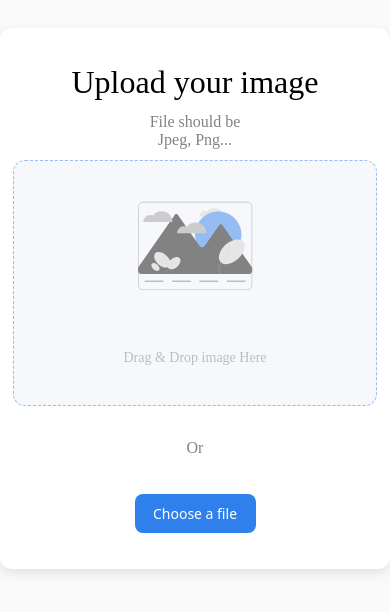
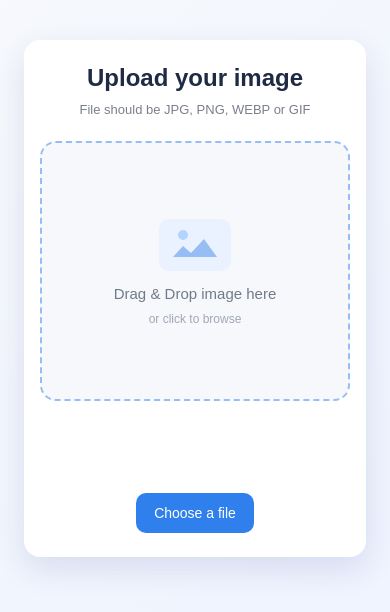
Before and after one commit to GiovanniCaiazzo01/image-uploader, a plain HTML site: page index.html in a window 390 px wide. Shown: the part 124-736 px from the top of the page. Drawn offline with Linux system fonts and the light colour scheme.

Commit message:
just a refresh

```diff
--- a/index.html
+++ b/index.html
@@ -5,30 +5,73 @@
     <meta http-equiv="X-UA-Compatible" content="IE=edge" />
     <meta name="viewport" content="width=device-width, initial-scale=1.0" />
     <title>Image Uploader</title>
-
-    <!-- Style -->
     <link rel="stylesheet" href="style.css" />
   </head>
   <body>
-    <div class="card-container">
-      <div class="card-header">
-        <div class="card-title">Upload your image</div>
-        <div class="card-tip">File should be Jpeg, Png...</div>
-      </div>
+    <main class="page">
+      <section class="card-container">
+        <header class="card-header">
+          <h1 class="card-title">Upload your image</h1>
+          <p class="card-tip">File should be JPG, PNG, WEBP or GIF</p>
+        </header>
 
-      <div class="card-upload-section">
-        <div class="card-placeholder-img">
-          <img id="image-item" src="./image.svg" />
+        <div
+          class="card-upload-section"
+          id="dropArea"
+          tabindex="0"
+          role="button"
+          aria-label="Upload image by clicking or dragging and dropping"
+        >
+          <input
+            type="file"
+            id="fileInput"
+            class="file-input"
+            accept="image/png, image/jpeg, image/webp, image/gif"
+          />
+
+          <div class="upload-content" id="uploadContent">
+            <div class="card-placeholder-img" aria-hidden="true">
+              <svg
+                width="80"
+                height="60"
+                viewBox="0 0 80 60"
+                fill="none"
+                xmlns="http://www.w3.org/2000/svg"
+              >
+                <rect x="4" y="4" width="72" height="52" rx="10" fill="#EAF2FF" />
+                <path
+                  d="M18 42L28 31L36 38L49 24L62 42H18Z"
+                  fill="#97BEF4"
+                />
+                <circle cx="28" cy="20" r="5" fill="#B3D4FF" />
+              </svg>
+            </div>
+
+            <p class="card-placeholder-tip">
+              Drag & Drop image here
+            </p>
+            <p class="card-sub-tip">or click to browse</p>
+          </div>
+
+          <div class="preview hidden" id="previewBox">
+            <img id="previewImage" class="preview-image" alt="Uploaded preview" />
+          </div>
         </div>
-        <div class="card-placeholder-tip">Drag & Drop image Here</div>
-      </div>
 
-      <div class="card-footer">
-        <div class="card-tip">Or</div>
-        <div class="footer-button">Choose a file</div>
-      </div>
-    </div>
+        <div class="file-details" id="fileDetails">
+          <p class="file-name hidden" id="fileName"></p>
+          <p class="message" id="message" aria-live="polite"></p>
+        </div>
 
-    <script src="./script.js"></script>
+        <footer class="card-footer">
+          <label for="fileInput" class="footer-button">Choose a file</label>
+          <button type="button" class="remove-button hidden" id="removeButton">
+            Remove image
+          </button>
+        </footer>
+      </section>
+    </main>
+
+    <script src="script.js"></script>
   </body>
 </html>
--- a/script.js
+++ b/script.js
@@ -1,21 +1,110 @@
-const image_drop_area = document.querySelector(".card-upload-section");
-const img_item = document.querySelector("#image-item");
-const card_placeholder_tip = document.querySelector(".card-placeholder-tip");
+const dropArea = document.getElementById("dropArea");
+const fileInput = document.getElementById("fileInput");
+const previewBox = document.getElementById("previewBox");
+const previewImage = document.getElementById("previewImage");
+const uploadContent = document.getElementById("uploadContent");
+const fileNameText = document.getElementById("fileName");
+const message = document.getElementById("message");
+const removeButton = document.getElementById("removeButton");
 
-image_drop_area.addEventListener("dragover", (event) => {
-  event.preventDefault();
+const allowedTypes = ["image/jpeg", "image/png", "image/webp", "image/gif"];
+const maxFileSize = 5 * 1024 * 1024; // 5MB
+
+function showMessage(text, type = "") {
+  message.textContent = text;
+  message.className = `message ${type}`.trim();
+}
+
+function resetUploader() {
+  fileInput.value = "";
+  previewImage.src = "";
+  previewBox.classList.add("hidden");
+  uploadContent.classList.remove("hidden");
+  fileNameText.classList.add("hidden");
+  fileNameText.textContent = "";
+  removeButton.classList.add("hidden");
+  showMessage("");
+}
+
+function displayImage(file) {
+  const reader = new FileReader();
+
+  reader.onload = () => {
+    previewImage.src = reader.result;
+    uploadContent.classList.add("hidden");
+    previewBox.classList.remove("hidden");
+    fileNameText.textContent = file.name;
+    fileNameText.classList.remove("hidden");
+    removeButton.classList.remove("hidden");
+    showMessage("Image uploaded successfully.", "success");
+  };
+
+  reader.readAsDataURL(file);
+}
+
+function validateFile(file) {
+  if (!file) {
+    showMessage("No file selected.", "error");
+    return false;
+  }
+
+  if (!allowedTypes.includes(file.type)) {
+    showMessage("Invalid file type. Please upload JPG, PNG, WEBP, or GIF.", "error");
+    return false;
+  }
+
+  if (file.size > maxFileSize) {
+    showMessage("File is too large. Maximum size is 5MB.", "error");
+    return false;
+  }
+
+  return true;
+}
+
+function handleFile(file) {
+  if (!validateFile(file)) return;
+  displayImage(file);
+}
+
+dropArea.addEventListener("click", () => {
+  fileInput.click();
 });
 
-image_drop_area.addEventListener("drop", (event) => {
+dropArea.addEventListener("keydown", (event) => {
+  if (event.key === "Enter" || event.key === " ") {
+    event.preventDefault();
+    fileInput.click();
+  }
+});
+
+fileInput.addEventListener("change", (event) => {
+  const file = event.target.files[0];
+  handleFile(file);
+});
+
+["dragenter", "dragover"].forEach((eventName) => {
+  dropArea.addEventListener(eventName, (event) => {
+    event.preventDefault();
+    dropArea.classList.add("dragover");
+  });
+});
+
+["dragleave", "dragend"].forEach((eventName) => {
+  dropArea.addEventListener(eventName, () => {
+    dropArea.classList.remove("dragover");
+  });
+});
+
+dropArea.addEventListener("drop", (event) => {
   event.preventDefault();
-  let reader = new FileReader();
+  dropArea.classList.remove("dragover");
+
   const file = event.dataTransfer.files[0];
-  reader.readAsDataURL(file);
-  reader.onloadend = () => {
-    img_item.style.display = "none";
-    card_placeholder_tip.style.display = "none";
-    image_drop_area.style.backgroundImage = `url('${reader.result}')`;
-    image_drop_area.style.backgroundRepeat = "no-repeat";
-    image_drop_area.style.backgroundSize = "cover";
-  };
+  handleFile(file);
 });
+
+removeButton.addEventListener("click", () => {
+  resetUploader();
+});
+
+resetUploader();
--- a/style.css
+++ b/style.css
@@ -1,104 +1,208 @@
+* {
+  box-sizing: border-box;
+}
+
 body {
-  height: 100vh;
   margin: 0;
-  padding: 0;
-  display: flex;
-  justify-content: center;
-  align-items: center;
-  background: #fafafb;
+  font-family: "Poppins", Arial, sans-serif;
+  background: linear-gradient(135deg, #f7f9fc, #eef3ff);
+  min-height: 100vh;
+  color: #333333;
+}
+
+.page {
+  min-height: 100vh;
+  display: grid;
+  place-items: center;
+  padding: 24px;
 }
 
 .card-container {
-  width: 402px;
-  min-width: 402;
-
-  height: 469px;
-  min-height: 469px;
+  width: 100%;
+  max-width: 430px;
+  min-height: 500px;
+  padding: 32px 20px;
+  background: #ffffff;
+  box-shadow: 0 12px 32px rgba(31, 38, 135, 0.12);
+  border-radius: 20px;
 
   display: flex;
   flex-direction: column;
-
   justify-content: space-between;
-  align-items: center;
-
-  padding-top: 36px;
-  padding-bottom: 36px;
-  padding-left: 12px;
-  padding-right: 12px;
-
-  background: #ffffff;
-  box-shadow: 0px 4px 12px rgba(0, 0, 0, 0.1);
-  border-radius: 12px;
+  gap: 24px;
 }
 
 .card-header {
+  text-align: center;
+}
+
+.card-title {
+  margin: 0 0 10px;
+  font-weight: 600;
+  font-size: 28px;
+  color: #1f2a44;
+}
+
+.card-tip {
+  margin: 0;
+  font-size: 13px;
+  color: #7a7f8c;
+}
+
+.card-upload-section {
+  width: 100%;
+  min-height: 260px;
+  padding: 16px;
+  background: #f6f8fb;
+  border: 2px dashed #97bef4;
+  border-radius: 16px;
+
+  display: flex;
+  align-items: center;
+  justify-content: center;
+
+  cursor: pointer;
+  transition: 0.25s ease;
+  position: relative;
+  overflow: hidden;
+  outline: none;
+}
+
+.card-upload-section:hover,
+.card-upload-section:focus {
+  border-color: #2f80ed;
+  background: #edf5ff;
+  transform: translateY(-1px);
+}
+
+.card-upload-section.dragover {
+  border-color: #2f80ed;
+  background: #e8f2ff;
+  box-shadow: inset 0 0 0 1px rgba(47, 128, 237, 0.15);
+}
+
+.file-input {
+  display: none;
+}
+
+.upload-content {
   display: flex;
   flex-direction: column;
+  align-items: center;
+  gap: 10px;
+  text-align: center;
+}
 
+.card-placeholder-img {
+  display: flex;
+  align-items: center;
+  justify-content: center;
+}
+
+.card-placeholder-tip {
+  margin: 0;
+  font-size: 15px;
+  font-weight: 500;
+  color: #6f7b8a;
+}
+
+.card-sub-tip {
+  margin: 0;
+  font-size: 12px;
+  color: #a0a7b4;
+}
+
+.preview {
+  width: 100%;
+  height: 100%;
+}
+
+.preview-image {
+  width: 100%;
+  height: 230px;
+  object-fit: cover;
+  border-radius: 12px;
+  display: block;
+}
+
+.file-details {
+  min-height: 44px;
+  text-align: center;
+}
+
+.file-name {
+  margin: 0 0 6px;
+  font-size: 14px;
+  font-weight: 500;
+  color: #1f2a44;
+  word-break: break-word;
+}
+
+.message {
+  margin: 0;
+  font-size: 13px;
+  color: #7a7f8c;
+}
+
+.message.error {
+  color: #d64545;
+}
+
+.message.success {
+  color: #249b5a;
+}
+
+.card-footer {
+  display: flex;
+  flex-direction: column;
+  gap: 12px;
   align-items: center;
 }
 
-.card-title {
-  padding-bottom: 12px;
-
-  font-family: "Poppins";
-  font-style: normal;
+.footer-button,
+.remove-button {
+  border: none;
+  border-radius: 10px;
+  padding: 12px 18px;
+  font-size: 14px;
   font-weight: 500;
-  font-size: 32px;
-}
-
-.card-tip {
-  width: 121px;
-  height: 15px;
-
-  font-family: "Poppins";
-  font-style: normal;
-  font-weight: 500;
-  font-size: 10x;
-
-  text-align: center;
-
-  color: #828282;
-}
-
-.card-upload-section {
-  width: 338px;
-  height: 220px;
-
-  display: flex;
-  flex-direction: column;
-
-  justify-content: space-around;
-  align-items: center;
-  padding: 12px;
-
-  background: #f6f8fb;
-  border-radius: 12px;
-  border: 1px dashed #97bef4;
-}
-
-.card-placeholder-tip {
-  font-size: 14px;
-  font-family: "Poppins";
-  font-style: normal;
-  color: #bdbdbd;
-}
-
-.card-footer {
-  text-align: center;
+  cursor: pointer;
+  transition: 0.2s ease;
 }
 
 .footer-button {
-  padding: 10px;
-  margin-top: 40px;
-
   background: #2f80ed;
-  border-radius: 8px;
-
-  font-family: "Noto Sans";
-  font-style: normal;
-  font-weight: 500;
-  font-size: 14px;
-
   color: #ffffff;
 }
+
+.footer-button:hover {
+  background: #1769d3;
+}
+
+.remove-button {
+  background: #eef1f7;
+  color: #3f4b5f;
+}
+
+.remove-button:hover {
+  background: #dde5f2;
+}
+
+.hidden {
+  display: none;
+}
+
+@media (max-width: 480px) {
+  .card-container {
+    padding: 24px 16px;
+    border-radius: 16px;
+  }
+
+  .card-title {
+    font-size: 24px;
+  }
+
+  .preview-image {
+    height: 210px;
+  }
+}
```
